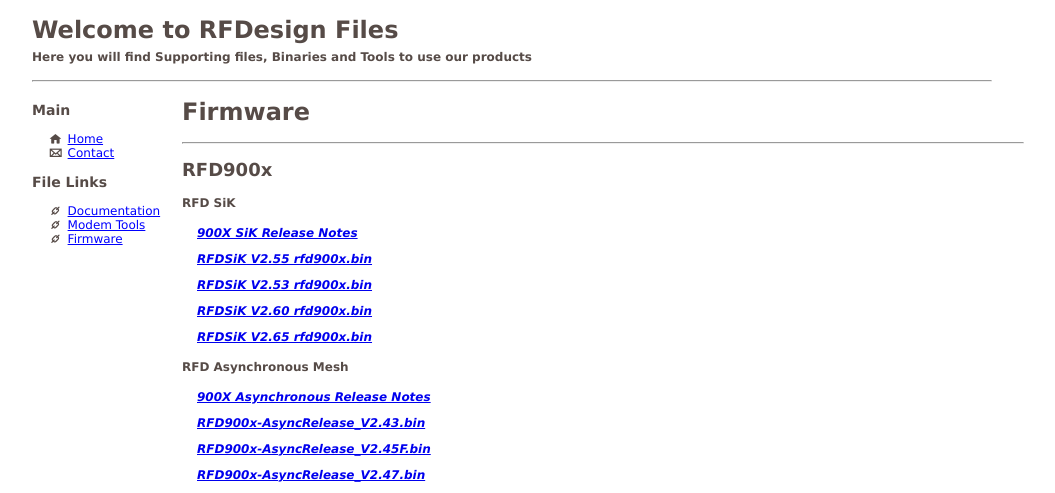
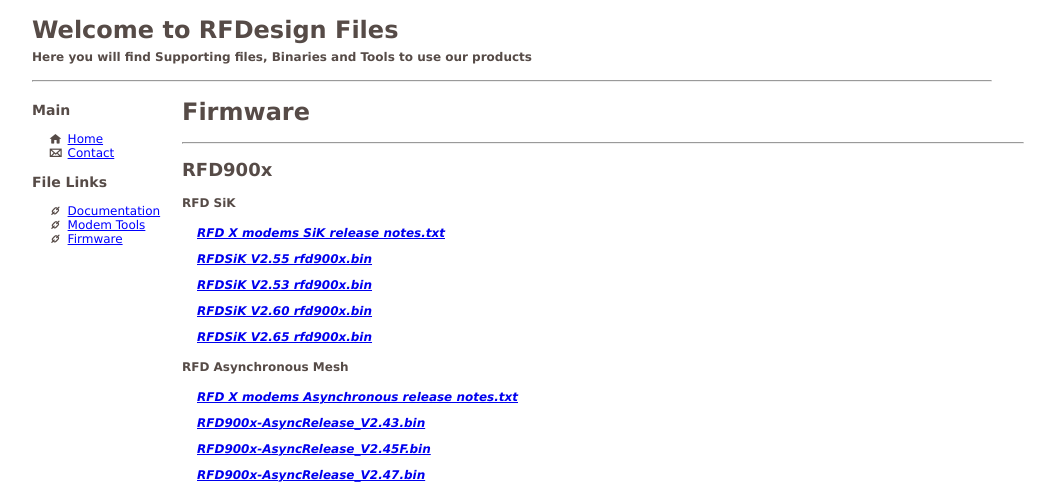
Before and after one commit to RFDesign/rfdesign.github.io, a Jekyll site: the page built from firmware.html, in a window 1280 px wide. Shown: the top 493 px of the page, without its empty margins (26-1081 px from the left). Built offline with Jekyll 4.4.1, drawn with Linux system fonts in a browser that asks for light colours.

Commit message:
Update firmware.yml

```diff
--- a/_data/firmware.yml
+++ b/_data/firmware.yml
@@ -1,13 +1,13 @@
 - modems:
     heading: RFD900x
     SIK:
-        - file: 900X SiK Release Notes
+        - file: RFD X modems SiK release notes.txt
         - file: RFDSiK V2.55 rfd900x.bin
         - file: RFDSiK V2.53 rfd900x.bin
         - file: RFDSiK V2.60 rfd900x.bin
         - file: RFDSiK V2.65 rfd900x.bin
     Async:
-        - file: 900X Asynchronous Release Notes
+        - file: RFD X modems Asynchronous release notes.txt
         - file: RFD900x-AsyncRelease_V2.43.bin
         - file: RFD900x-AsyncRelease_V2.45F.bin
         - file: RFD900x-AsyncRelease_V2.47.bin
```
